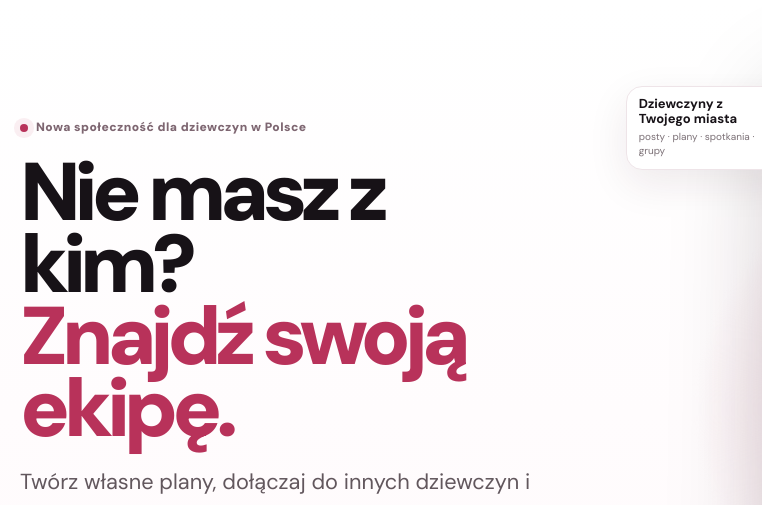
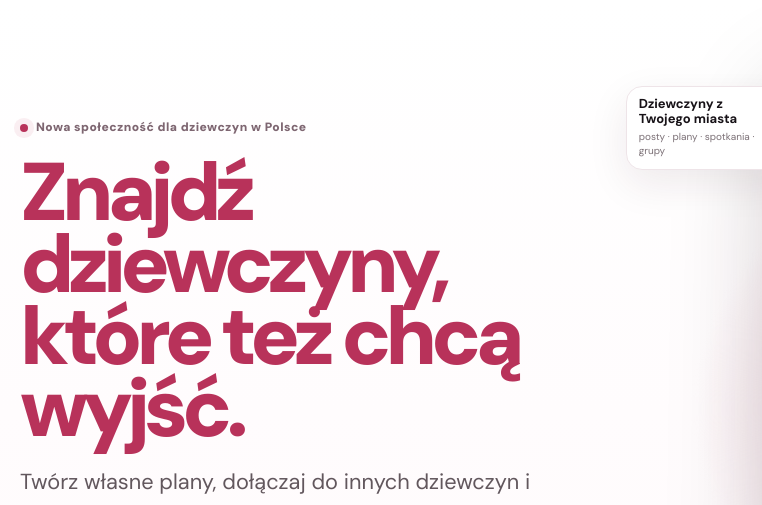
Before and after one commit to Szyszek25/MyGirl, a website: page website/index.html in a window 1280 px wide. Shown: the part 66-571 px from the top of the page, 0-762 px from the left. Drawn offline with Linux system fonts and the light colour scheme.

Commit message:
Use concise Polka hero headline

```diff
--- a/website/index.html
+++ b/website/index.html
@@ -113,7 +113,7 @@ a{color:inherit}img{display:block;max-width:100%;object-fit:cover}
 <div class="hero wrap">
 <div class="hero-copy">
 <span class="kicker">Nowa społeczność dla dziewczyn w Polsce</span>
-<h1>Nie masz z kim?<br><span class="pink">Znajdź swoją ekipę.</span></h1>
+<h1><span class="pink">Znajdź dziewczyny, które też chcą wyjść.</span></h1>
 <p class="sub">Twórz własne plany, dołączaj do innych dziewczyn i pytaj lokalną społeczność o wszystko — od kawy po koncert, pilates czy weekendowy wyjazd.</p>
 <div class="hero-actions"><a class="btn pink" href="#signup">Chcę tworzyć plany ↗</a><a class="btn ghost" href="#feed">Zobacz jak to działa</a></div>
 <div class="hero-proof"><div class="hero-avatars"><img src="https://images.unsplash.com/photo-1494790108377-be9c29b29330?w=100&q=80" alt=""><img src="https://images.unsplash.com/photo-1531123897727-8f129e1688ce?w=100&q=80" alt=""><img src="https://images.unsplash.com/photo-1534528741775-53994a69daeb?w=100&q=80" alt=""></div><span>Warszawa na start · dziewczyny tworzą i dołączają do planów</span></div>
```
